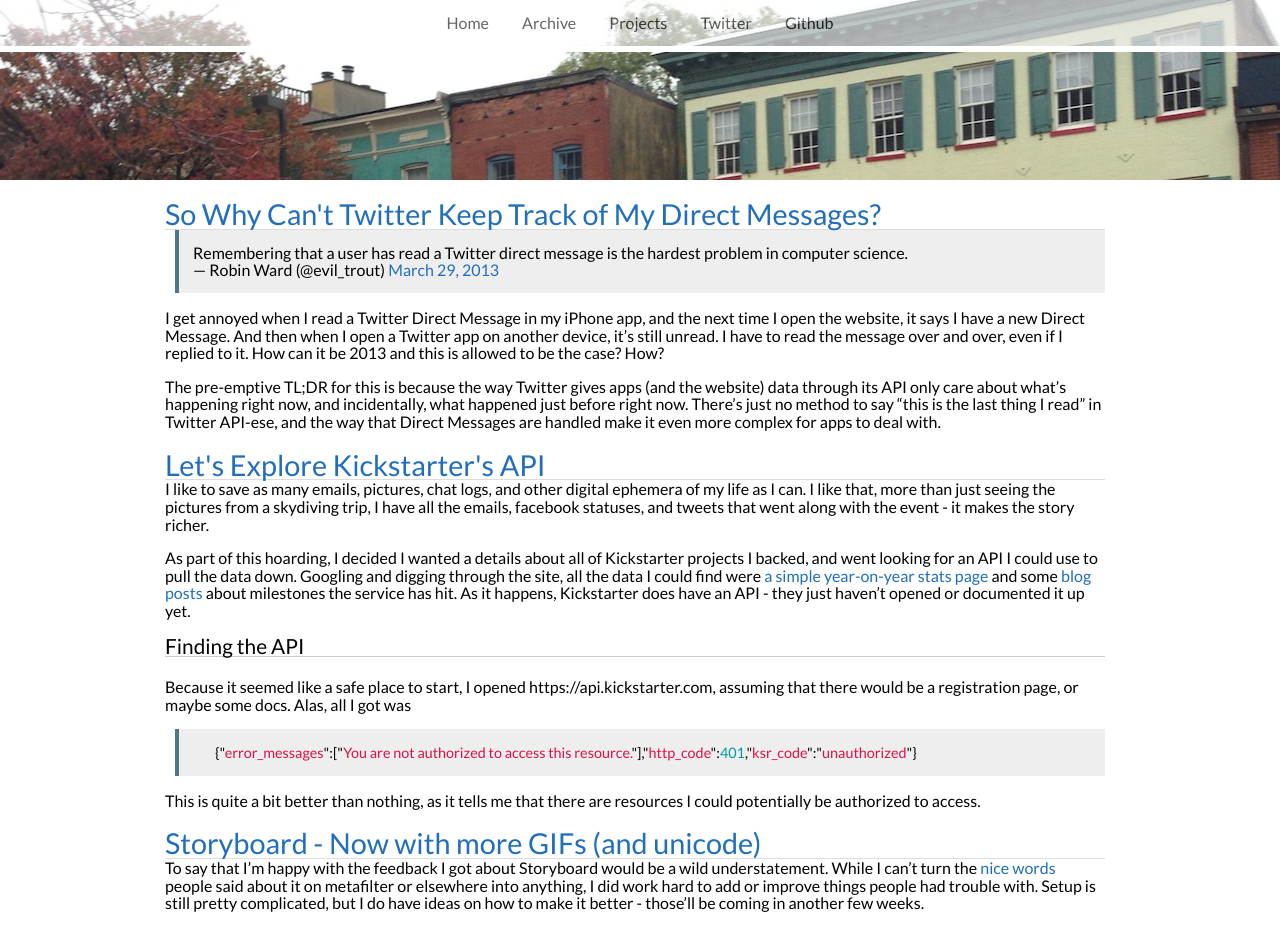
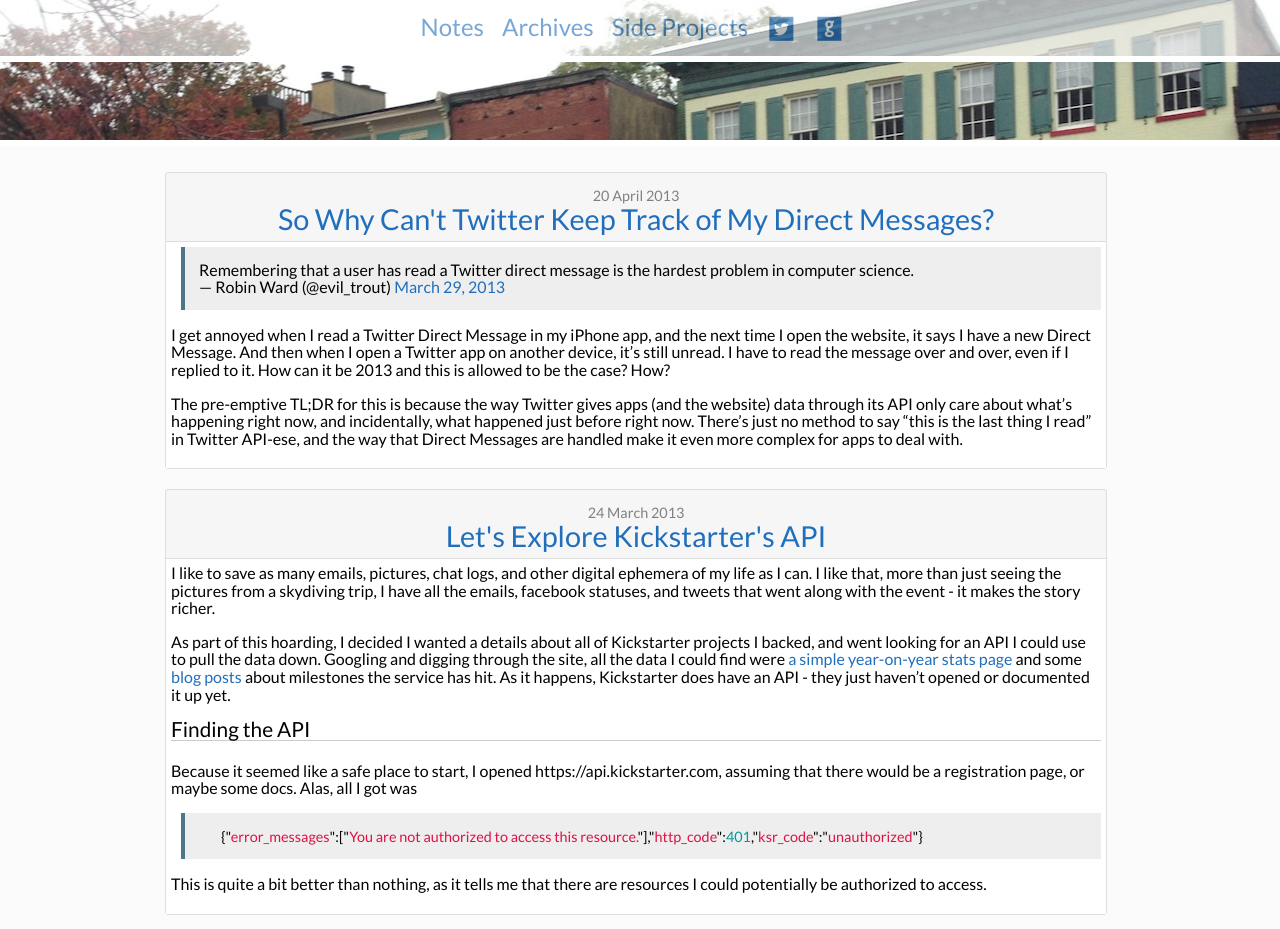
Before and after one commit to markolson/syntaxi, a Jekyll site: the page built from index.html, in a window 1280 px wide. Shown: the top 929 px of the page. Built offline with Jekyll 4.4.1, drawn with Linux system fonts in a browser that asks for light colours; Markdown is read by kramdown in place of the engine named in the settings; some of the changed text lies outside the part shown.

Commit message:
twerk it

```diff
--- a/_config.yml
+++ b/_config.yml
@@ -9,4 +9,4 @@
 lsi:         false
 pygments:    true
 markdown:    redcarpet
-permalink:   date
+permalink:   /:year/:month/:day/:title
--- a/_layouts/default.html
+++ b/_layouts/default.html
@@ -5,17 +5,18 @@
    <title>{{ page.title }}</title>
    <link rel="stylesheet" href="/assets/link/base.css" />
    <link rel="stylesheet" href="/assets/link/code.css" />
+   <link rel="stylesheet" href="/assets/link/social.css" />
    <link href='http://fonts.googleapis.com/css?family=Lato' rel='stylesheet' type='text/css'>
 </head>
 <body>
 <header>
   <nav>
     <ul>
-      <li>Home</li>
-      <li>Archive</li>
-      <li>Projects</li>
-      <li>Twitter</li>
-      <li>Github</li>
+      <li><a href="/">Notes</a></li>
+      <li><a href="/archive">Archives</a></li>
+      <li><a href="/card">Side Projects</a></li>
+      <li class="social"><a href="https://twitter.com/mark_olson" target="_blank" title="Mark Olson" class="icon-twitter"></a></li>
+      <li class="social"><a href="https://github.com/markolson" target="_blank" title="Mark Olson" class="icon-github"></a></li>
     </ul>
   </nav>
   <hr />
--- a/_layouts/post.html
+++ b/_layouts/post.html
@@ -4,6 +4,8 @@
 <div id="home">
 	<article>
 		<h1><a href="{{ page.url }}">{{ page.title }}</a></h1>
-		{{ content }}
+    	<div class="content">
+			{{ content }}
+		</div>
 	</article>
 </div>
--- a/assets/link/base.css
+++ b/assets/link/base.css
@@ -13,7 +13,8 @@
 
 header {
 	background-image: url(/assets/img/header.1.small.jpg);
-	height: 180px;
+	margin-bottom: 6px;
+	height: 140px;
 	background-position: top center;
 	background-size: auto;
 	background-attachment: fixed;
@@ -26,6 +27,10 @@
 	opacity: 0.6;
 }
 
+header a {
+	font-size: 1.1em;
+}
+
 header ul {
 	list-style-type: none;
 	background-color: white;
@@ -35,7 +40,12 @@
 header ul li {
 	display: inline;
 	list-style-type: none;
-	margin: 0px 15px 0px 15px;
+	margin: 0px 15px 0px 0px;
+	width: 180px;
+}
+
+header ul li a {
+	font-size: 1.5em;
 }
 
 hr {
@@ -45,14 +55,28 @@
 	border: 0px;
 }
 
+#body {
+	background-color: #fbfbfb;
+}
+
 #home {
 	width: 950px;
-	margin: 10px auto;
+	margin: 0px auto;
+	padding-top: 6px;
+	padding-bottom: 20px;
 }
 
 article {
 	width: 940px;
 	margin: 20px 0px;
+	border: 1px solid #dedede;
+	background-color: #f6f6f6;
+	border-radius: 3px;
+}
+
+article .content {
+	padding: 5px;
+	background-color: #fff;
 }
 
 article p, article blockquote, .highlight pre {
@@ -76,7 +100,19 @@
 
 article h1 {
 	font-size: 1.8em;
+	text-align: center;
+	margin-top: 3px;
+	padding-bottom: 7px;
 	border-bottom: 1px solid #ddd;
+}
+
+article h1 a {
+	display: block;
+}
+
+article h1 time {
+	color: gray;
+	font-size: 0.5em;
 }
 
 article h2 {
--- /dev/null
+++ b/assets/link/social.css
@@ -0,0 +1,116 @@
+/*
+  Font Custom - icon webfonts made simple
+*/
+
+@font-face {
+  font-family: "socialicons";
+  src: url("/assets/font/social-icon-font.ttf") format("truetype");
+  font-weight: normal;
+  font-style: normal;
+}
+
+/*
+  Bootstrap Overrides
+*/
+
+[class^="icon-"]:before, [class*=" icon-"]:before {
+  font-family: "socialicons";
+  font-weight: normal;
+  font-style: normal;
+  display: inline-block;
+  text-decoration: inherit;
+}
+
+a [class^="icon-"], a [class*=" icon-"] {
+  display: inline-block;
+  text-decoration: inherit;
+}
+
+/* makes the font 33% larger relative to the icon container */
+.icon-large:before {
+  vertical-align: top;
+  font-size: 1.333em;
+}
+
+/* keeps button heights with and without icons the same */
+.btn [class^="icon-"], .btn [class*=" icon-"] {
+  line-height: 0.9em;
+}
+
+li [class^="icon-"], li [class*=" icon-"] {
+  display: inline-block;
+  width: 1.25em;
+  text-align: center;
+}
+
+/* 1.5 increased font size for icon-large * 1.25 width */
+li .icon-large[class^="icon-"], li .icon-large[class*=" icon-"] {
+  width: 1.875em;
+}
+
+li[class^="icon-"], li[class*=" icon-"] {
+  margin-left: 0;
+  list-style-type: none;
+}
+
+li[class^="icon-"]:before, li[class*=" icon-"]:before {
+  text-indent: -2em;
+  text-align: center;
+}
+
+li[class^="icon-"].icon-large:before, li[class*=" icon-"].icon-large:before {
+  text-indent: -1.333em;
+}
+
+/*
+  Icon Classes
+*/
+
+.icon-aim:before { content: "\f100"; }
+.icon-amazon:before { content: "\f101"; }
+.icon-appstore:before { content: "\f102"; }
+.icon-basecamp:before { content: "\f103"; }
+.icon-behance:before { content: "\f104"; }
+.icon-blogger:before { content: "\f105"; }
+.icon-cargo:before { content: "\f106"; }
+.icon-cloudapp:before { content: "\f107"; }
+.icon-creativecommons:before { content: "\f108"; }
+.icon-dailybooth:before { content: "\f109"; }
+.icon-delicious:before { content: "\f10a"; }
+.icon-designmoo:before { content: "\f10b"; }
+.icon-digg:before { content: "\f10c"; }
+.icon-dribbble:before { content: "\f10d"; }
+.icon-dropbox:before { content: "\f10e"; }
+.icon-email:before { content: "\f10f"; }
+.icon-etsy:before { content: "\f110"; }
+.icon-evernote:before { content: "\f111"; }
+.icon-facebook:before { content: "\f112"; }
+.icon-flickr:before { content: "\f113"; }
+.icon-forrst:before { content: "\f114"; }
+.icon-foursquare:before { content: "\f115"; }
+.icon-github:before { content: "\f116"; }
+.icon-goodreads:before { content: "\f117"; }
+.icon-googleplus:before { content: "\f118"; }
+.icon-instagram:before { content: "\f119"; }
+.icon-instapaper:before { content: "\f11a"; }
+.icon-linkedin:before { content: "\f11b"; }
+.icon-path:before { content: "\f11c"; }
+.icon-paypal:before { content: "\f11d"; }
+.icon-pinboard:before { content: "\f11e"; }
+.icon-pinterest:before { content: "\f11f"; }
+.icon-quora:before { content: "\f120"; }
+.icon-readernaut:before { content: "\f121"; }
+.icon-reddit:before { content: "\f122"; }
+.icon-rss:before { content: "\f123"; }
+.icon-skype:before { content: "\f124"; }
+.icon-squarespace:before { content: "\f125"; }
+.icon-tumblr:before { content: "\f126"; }
+.icon-twitter:before { content: "\f127"; }
+.icon-vimeo:before { content: "\f128"; }
+.icon-wikipedia:before { content: "\f129"; }
+.icon-wordpress:before { content: "\f12a"; }
+.icon-xbox:before { content: "\f12b"; }
+.icon-yahoomessenger:before { content: "\f12c"; }
+.icon-youtube:before { content: "\f12d"; }
+.icon-zerply:before { content: "\f12e"; }
+.icon-zootool:before { content: "\f12f"; }
--- a/index.html
+++ b/index.html
@@ -4,10 +4,19 @@
 ---
 
 <div id="home">
+	<section class="tinyprojects">
+
+	</section>
+
     {% for post in site.posts offset: 0 limit: 10 %}
     	<article>
-    		<h1><a href="{{ post.url }}">{{ post.title }}</a></h1>
-    		{{ post.excerpt }}
+    		<h1>
+    			<time>{{ post.date | date_to_long_string }}</time>
+    			<a href="{{ post.url }}">{{ post.title }}</a>
+    		</h1>
+    		<div class="content">
+    			{{ post.excerpt }}
+    		</div>
     	</article>
     {% endfor %}
  </div>
```
Also changed, not shown: _posts/2013-03-24-let-s-explore-kickstarter-s-api.md (renamed from _posts/2013-03-24-exploring-kickstarters-api.md), assets/font/social-icon-font.ttf (added), 2 other files.
